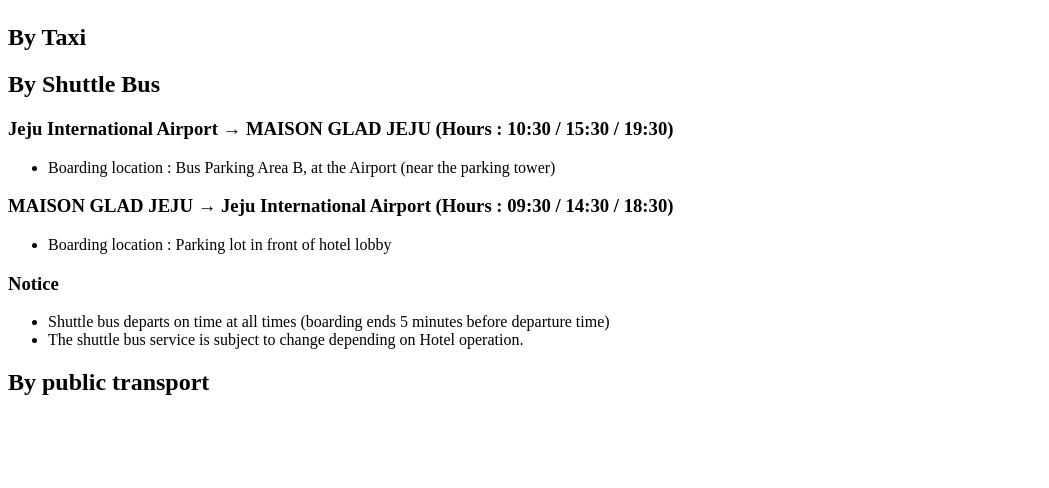
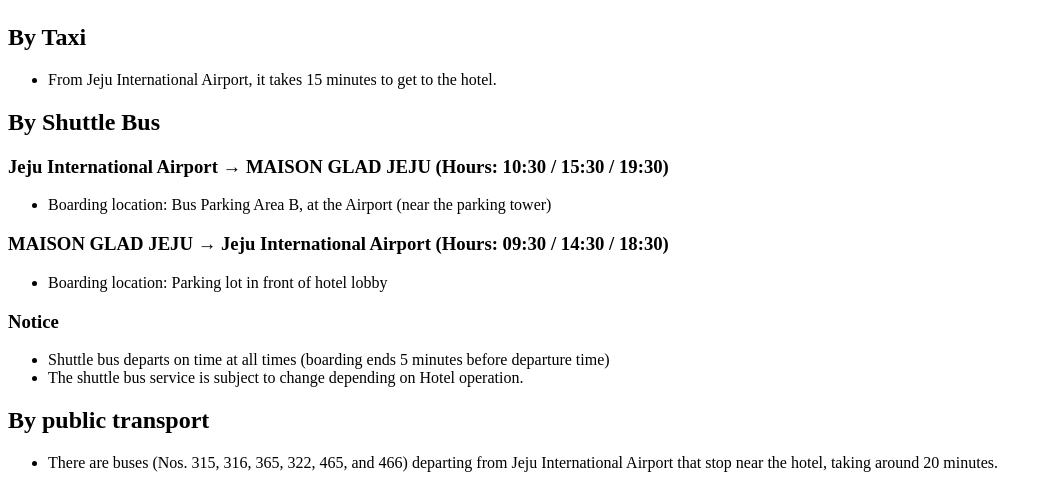
Before and after one commit to yeon-lee/yeon-lee.github.io, a Jekyll site: the page built from map.md, in a window 1280 px wide. Shown: the part 836-1324 px from the top of the page, without its empty margins (0-1049 px from the left). Built offline with Jekyll 4.4.1, drawn with Linux system fonts in a browser that asks for light colours; nearby versions of some CDN libraries; before the commit the page ends 1252 px from its top, so only the background shows below that.

Commit message:
Update map.md

```diff
--- a/map.md
+++ b/map.md
@@ -11,16 +11,18 @@
 <iframe src="https://www.google.com/maps/embed?pb=!1m18!1m12!1m3!1d3327.624548396652!2d126.48375958778261!3d33.485124504727395!2m3!1f0!2f0!3f0!3m2!1i1024!2i768!4f13.1!3m3!1m2!1s0x350cfb07b2f2ecf9%3A0xe969e73f7efcf19f!2z66mU7KKFIOq4gOuemOuTnCDsoJzso7w!5e0!3m2!1sko!2skr!4v1721552000626!5m2!1sko!2skr" width="600" height="450" style="border:0;" allowfullscreen="" loading="lazy" referrerpolicy="no-referrer-when-downgrade"></iframe>
 
 ## By Taxi
+- From Jeju International Airport, it takes 15 minutes to get to the hotel.
 
 ## By Shuttle Bus
-### Jeju International Airport → MAISON GLAD JEJU (Hours : 10:30 / 15:30 / 19:30)
-- Boarding location : Bus Parking Area B, at the Airport (near the parking tower)
+### Jeju International Airport → MAISON GLAD JEJU (Hours: 10:30 / 15:30 / 19:30)
+- Boarding location: Bus Parking Area B, at the Airport (near the parking tower)
 
-### MAISON GLAD JEJU → Jeju International Airport (Hours : 09:30 / 14:30 / 18:30)
-- Boarding location : Parking lot in front of hotel lobby
+### MAISON GLAD JEJU → Jeju International Airport (Hours: 09:30 / 14:30 / 18:30)
+- Boarding location: Parking lot in front of hotel lobby
 
 ### Notice
 - Shuttle bus departs on time at all times (boarding ends 5 minutes before departure time)
 - The shuttle bus service is subject to change depending on Hotel operation.
 
 ## By public transport
+- There are buses (Nos. 315, 316, 365, 322, 465, and 466) departing from Jeju International Airport that stop near the hotel, taking around 20 minutes.
```
